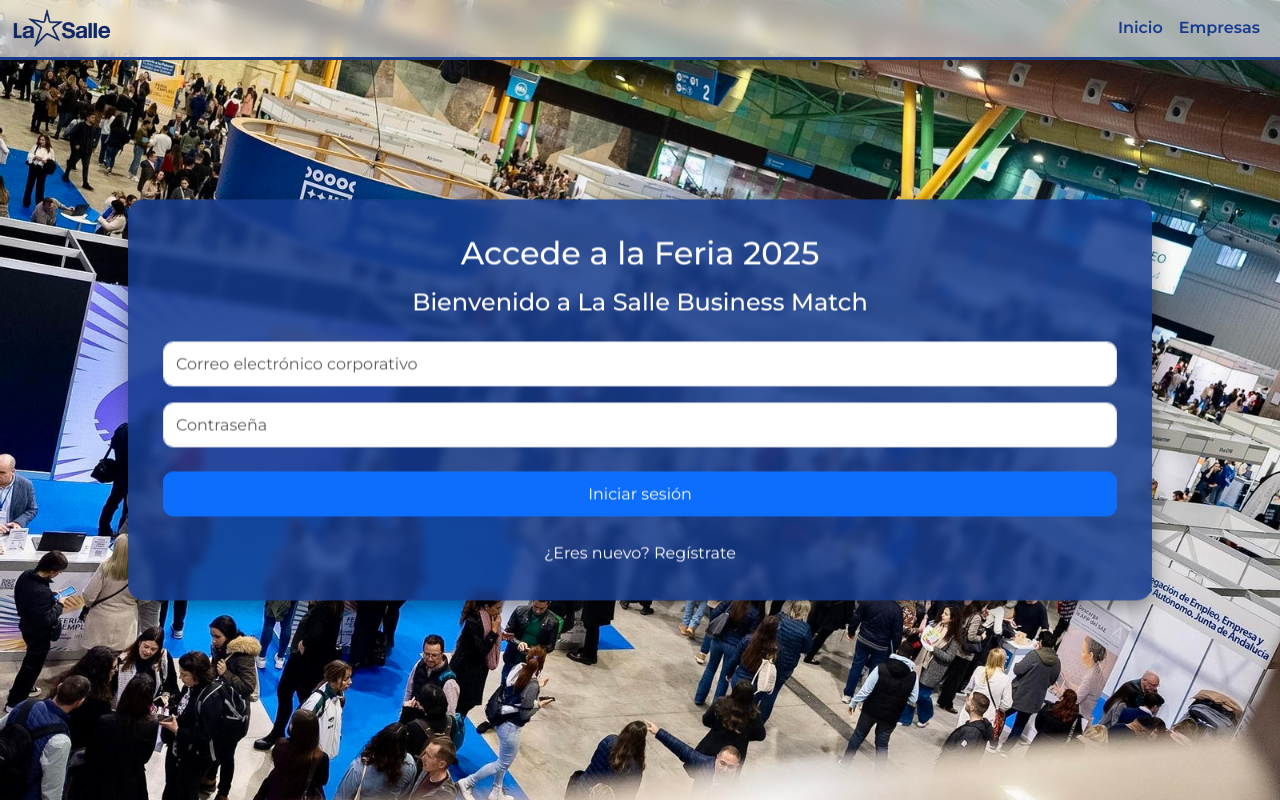
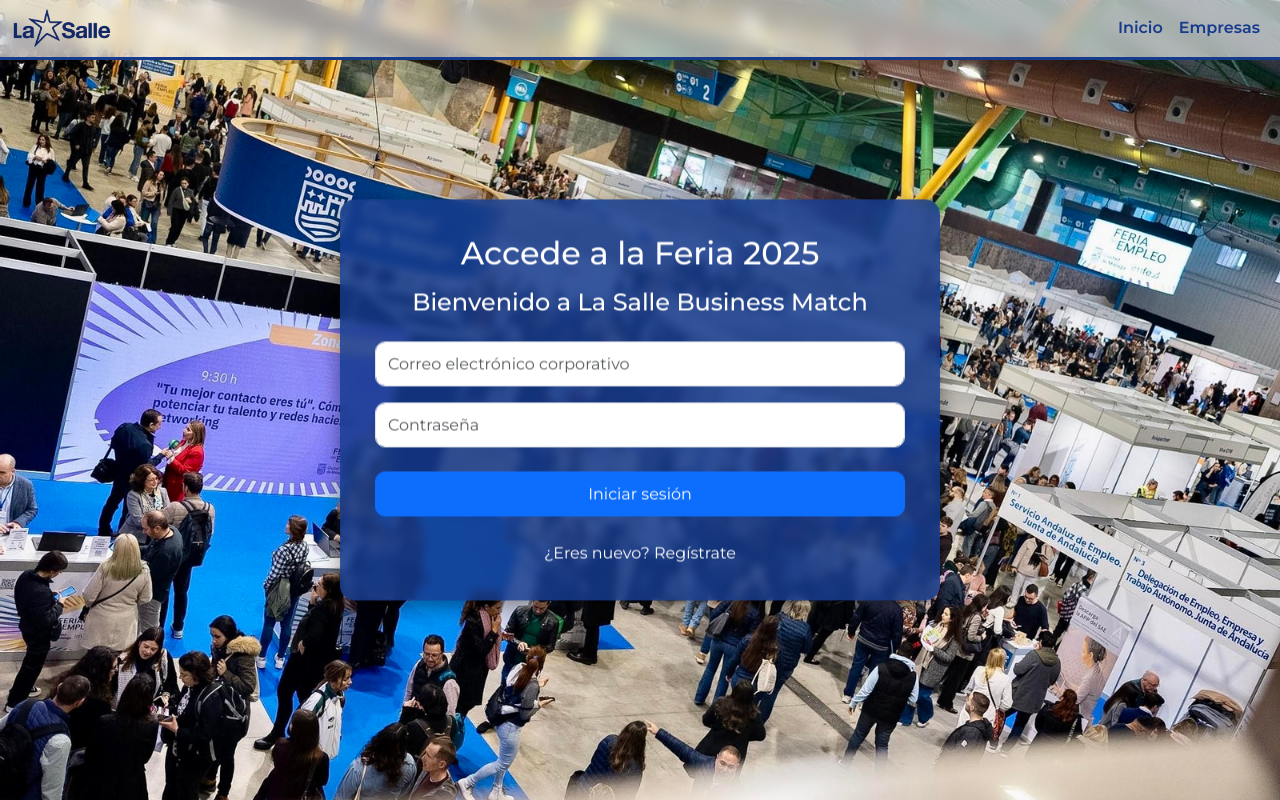
Before and after one commit to martinordovas/Proyecto2DAM-MartinJorgeDavid, a PHP site: page /inicio_sesion.php in a window 1280 px wide. Run offline with PHP 8.4, Linux system fonts and the light colour scheme.

Commit message:
Ajuste inicio sesion
hola jopetas

```diff
--- a/Pagina Web/inicio_sesion.php
+++ b/Pagina Web/inicio_sesion.php
@@ -26,7 +26,7 @@
         </div>
     </nav>
     <div class="fondo">
-        <div class="contenido">
+        <div class="contenido2">
             <div class="formularioInicioSesion"> <!--id="formularioContenedor"-->
                 <form action="scriptsphp/iniciarSesion.php" id="">
                     <h2 class="text-center text-white mb-3">Accede a la Feria 2025</h2>
--- a/Pagina Web/stylesheets/inicio_sesion.css
+++ b/Pagina Web/stylesheets/inicio_sesion.css
@@ -11,6 +11,17 @@ body {
     z-index: 10;
     width: 90%;
     max-width: 1024px;
+    text-align: center;
+}
+
+.contenido2 {
+    position: absolute;
+    top: 50%;
+    left: 50%;
+    transform: translate(-50%, -50%);
+    z-index: 10;
+    width: 90%;
+    max-width: 600px;
     text-align: center;
 }
 
```
